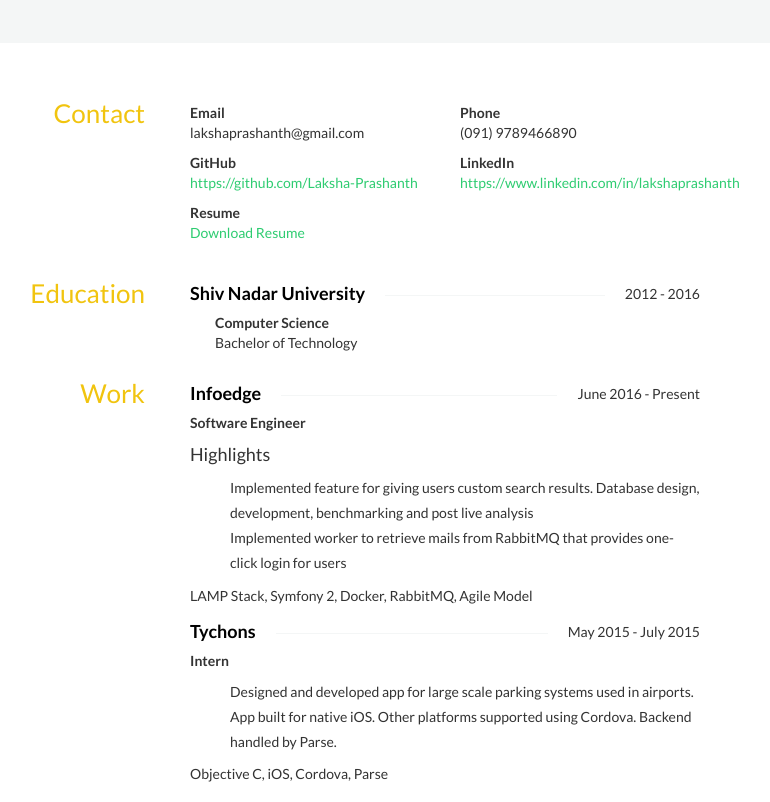
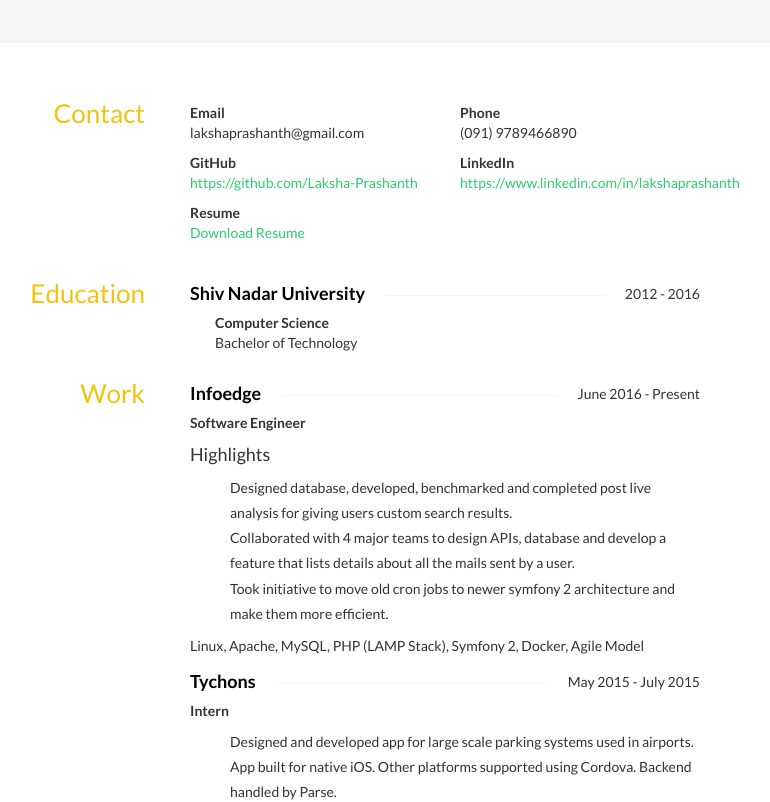
Before and after one commit to Laksha-Prashanth/Resume, a plain HTML site: page index.html in a window 1280 px wide. Shown: the part 143-945 px from the top of the page, without its empty margins (285-1055 px from the left). Drawn offline with nearby package versions, Linux system fonts and the light colour scheme; some icons are missing.

Commit message:
added details about mail center and cron movement

```diff
--- a/index.html
+++ b/index.html
@@ -184,7 +184,7 @@
 Laksha Prashanth
 </h1>
 <h2>
-Programmer
+Software Developer
 </h2>
 </div>
 </div>
@@ -266,10 +266,11 @@
 </div>
 <h4>Highlights</h4>
 <ul class="highlights">
-<li class="bullet">Implemented feature for giving users custom search results. Database design, development, benchmarking and post live analysis</li>
-<li class="bullet">Implemented worker to retrieve mails from RabbitMQ that provides one-click login for users</li>
+<li class="bullet">Designed database, developed, benchmarked and completed post live analysis for giving users custom search results.</li>
+<li class="bullet">Collaborated with 4 major teams to design APIs, database and develop a feature that lists details about all the mails sent by a user.</li>
+<li class="bullet">Took initiative to move old cron jobs to newer symfony 2 architecture and make them more efficient.</li>
 </ul>
-LAMP Stack, Symfony 2, Docker, RabbitMQ, Agile Model
+Linux, Apache, MySQL, PHP (LAMP Stack), Symfony 2, Docker, Agile Model
 </div>
 </div>
 <div class="row nextRow">
```
Also changed, not shown: 1 other file.
